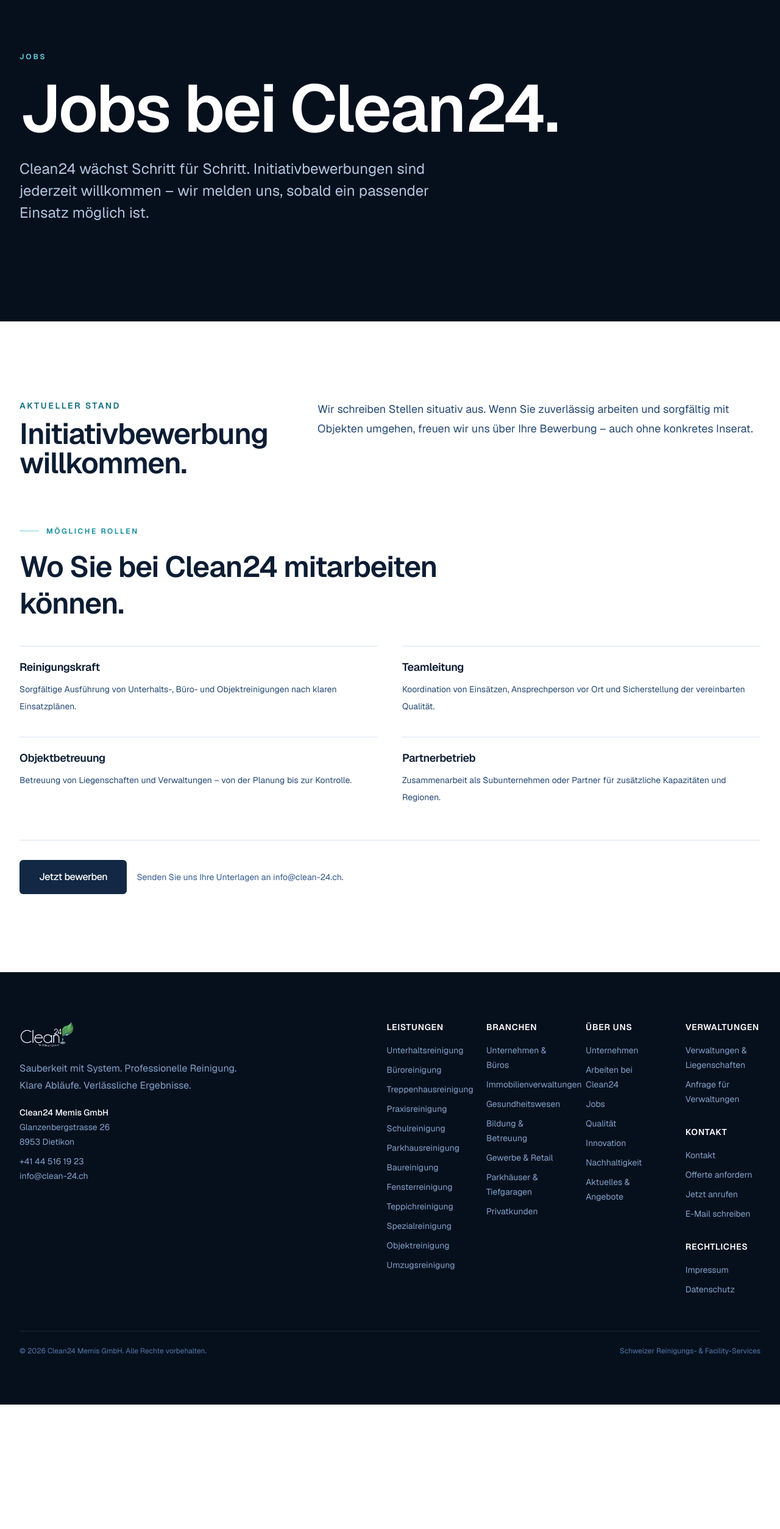
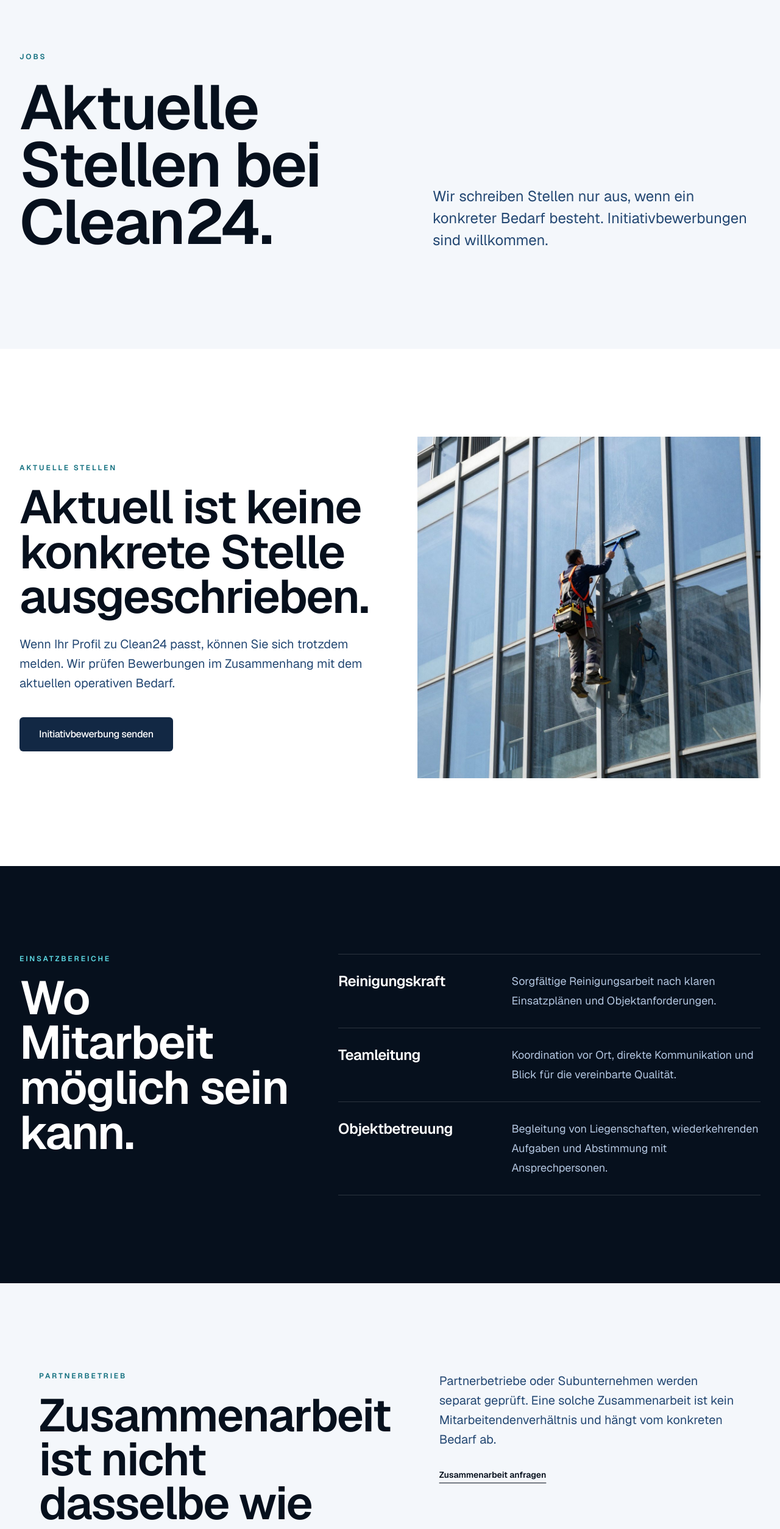
Before and after one commit to oguzabii/clean24-corporate-website, a Next.js app: page /jobs in a window 1280 px wide. Shown: the part 140-2647 px from the top of the page at 61% size. Before the commit the page ends 2443 px from the top, so only its background shows below. Built offline with nearby package versions, Linux system fonts and the light colour scheme.

Commit message:
refactor: redesign careers and jobs pages

```diff
--- a/app/arbeiten-bei-clean24/page.tsx
+++ b/app/arbeiten-bei-clean24/page.tsx
@@ -1,78 +1,223 @@
 import type { Metadata } from "next";
-import { Section } from "@/components/layout/Section";
-import { PageHeader } from "@/components/layout/PageHeader";
-import { SectionHeading } from "@/components/ui/SectionHeading";
-import { FeatureGrid } from "@/components/ui/FeatureGrid";
+import Image from "next/image";
+import Link from "next/link";
+import { Container } from "@/components/layout/Container";
 import { Button } from "@/components/ui/Button";
 import { contact } from "@/data/contact";
 
 export const metadata: Metadata = {
   title: "Arbeiten bei Clean24",
   description:
-    "Arbeiten bei Clean24 bedeutet klare Einsätze, zuverlässige Planung und respektvollen Umgang. Erfahren Sie, wie wir zusammenarbeiten.",
+    "Arbeiten bei Clean24 bedeutet klare Einsätze, zuverlässige Planung, respektvolle Zusammenarbeit und Verantwortung vor Ort.",
 };
 
 const mailtoApply = `${contact.emailHref}?subject=Bewerbung%20Clean24`;
 
-const points = [
+const principles = [
   {
     title: "Klare Einsätze",
-    text: "Jeder Einsatz wird vorbereitet: Objekt, Umfang und Zuständigkeit sind vor dem Start klar. So weiss jedes Teammitglied, was zu tun ist.",
+    text: "Objekt, Umfang und Zuständigkeit werden vor dem Einsatz geklärt. Gute Arbeit beginnt mit Orientierung.",
   },
   {
     title: "Zuverlässige Planung",
-    text: "Wir planen Einsätze vorausschauend und fair. Verlässliche Abläufe geben Sicherheit – für unsere Kunden und für unser Team.",
+    text: "Einsätze brauchen Struktur. Wir planen so, dass Kundinnen, Kunden und Team wissen, worauf sie sich verlassen können.",
   },
   {
     title: "Respektvoller Umgang",
-    text: "Ehrliche Kommunikation, faire Zusammenarbeit und gegenseitiger Respekt sind für uns die Grundlage guter Arbeit.",
+    text: "Direkte Kommunikation und fairer Umgang gehören für uns zur täglichen Zusammenarbeit.",
   },
   {
     title: "Verantwortung vor Ort",
-    text: "Wir vertrauen darauf, dass unsere Mitarbeitenden mitdenken und Verantwortung übernehmen – dort, wo die Arbeit geschieht.",
+    text: "Wer bei Clean24 arbeitet, übernimmt Verantwortung dort, wo Qualität sichtbar wird: im Objekt.",
   },
+];
+
+const applicationSteps = [
+  "Bewerbung senden",
+  "Persönliches Kennenlernen",
+  "Passender Einsatz, wenn Bedarf und Profil zusammenpassen",
+];
+
+const roleAreas = [
+  "Reinigungskraft",
+  "Teamleitung",
+  "Objektbetreuung",
 ];
 
 export default function ArbeitenBeiClean24Page() {
   return (
     <>
-      <PageHeader
-        eyebrow="Karriere"
-        title="Arbeiten bei Clean24."
-        lead="Clean24 lebt von Menschen, die zuverlässig arbeiten und Verantwortung übernehmen. Was das für die Zusammenarbeit bedeutet, lesen Sie hier."
-      />
+      <section className="bg-white py-24 text-navy-950 sm:py-32 lg:py-40">
+        <Container className="max-w-[90rem]">
+          <div className="grid gap-12 lg:grid-cols-[0.92fr_1.08fr] lg:items-center lg:gap-20">
+            <div>
+              <p className="text-xs font-semibold uppercase tracking-[0.24em] text-teal-700">
+                Karriere
+              </p>
+              <h1 className="mt-7 max-w-5xl text-[clamp(3rem,10vw,6.6rem)] font-semibold leading-[0.92] tracking-tight">
+                Saubere Arbeit.
+                <span className="block">Klare Einsätze.</span>
+                <span className="block text-navy-400">
+                  Ein Team, das zählt.
+                </span>
+              </h1>
+              <p className="mt-8 max-w-2xl text-xl leading-8 text-navy-600 sm:text-2xl sm:leading-9">
+                Clean24 arbeitet organisiert, direkt und mit Respekt. Für
+                Menschen, die zuverlässig arbeiten und Verantwortung übernehmen
+                wollen.
+              </p>
+              <div className="mt-10">
+                <Button href="/jobs" variant="primary" size="lg">
+                  Aktuelle Möglichkeiten ansehen
+                </Button>
+              </div>
+            </div>
 
-      <Section tone="white">
-        <SectionHeading
-          eyebrow="Zusammenarbeit"
-          title="Wie wir bei Clean24 arbeiten."
-          lead="Gute Reinigung entsteht durch gute Organisation und ein Team, das sich aufeinander verlassen kann."
-        />
-        <div className="mt-12">
-          <FeatureGrid items={points} columns={2} />
-        </div>
-      </Section>
+            <div className="relative min-h-[420px] overflow-hidden bg-navy-100 sm:min-h-[620px] lg:min-h-[720px]">
+              <Image
+                src="/media/clean24/office-cleaning.jpg"
+                alt="Professionelle Reinigung in einer modernen Arbeitsumgebung."
+                fill
+                priority
+                sizes="(max-width: 1024px) 100vw, 50vw"
+                className="object-cover object-center"
+              />
+            </div>
+          </div>
+        </Container>
+      </section>
 
-      <Section tone="mist">
-        <div className="mx-auto max-w-3xl text-center">
-          <h2 className="text-2xl font-semibold tracking-tight text-navy-900 sm:text-3xl">
-            Interesse an einer Mitarbeit?
+      <section className="bg-navy-950 py-24 text-white sm:py-32 lg:py-44">
+        <Container className="max-w-[80rem]">
+          <div className="max-w-5xl">
+            <p className="text-xs font-semibold uppercase tracking-[0.24em] text-teal-300">
+              Zusammenarbeit
+            </p>
+            <h2 className="mt-6 text-[clamp(2.7rem,7vw,5.6rem)] font-semibold leading-[0.94] tracking-tight">
+              Gute Reinigung braucht Menschen, die wissen, was zu tun ist.
+            </h2>
+          </div>
+          <div className="mt-16 divide-y divide-white/15 border-y border-white/15">
+            {principles.map((item, index) => (
+              <section
+                key={item.title}
+                className="grid gap-5 py-8 sm:grid-cols-[7rem_1fr] sm:gap-8 lg:grid-cols-[10rem_0.8fr_1.2fr] lg:items-start"
+              >
+                <span className="text-sm font-semibold tabular-nums text-teal-300">
+                  0{index + 1}
+                </span>
+                <h3 className="text-3xl font-semibold leading-tight tracking-tight sm:text-4xl">
+                  {item.title}
+                </h3>
+                <p className="max-w-2xl text-lg leading-8 text-navy-200">
+                  {item.text}
+                </p>
+              </section>
+            ))}
+          </div>
+        </Container>
+      </section>
+
+      <section className="bg-mist py-20 sm:py-28 lg:py-36">
+        <Container className="max-w-[86rem]">
+          <div className="grid gap-12 lg:grid-cols-[1.05fr_0.95fr] lg:items-center lg:gap-20">
+            <div className="relative min-h-[360px] overflow-hidden bg-navy-100 sm:min-h-[560px]">
+              <Image
+                src="/media/clean24/stairwell-cleaning.jpg"
+                alt="Gepflegtes Treppenhaus als Beispiel für strukturierte Reinigungsarbeit."
+                fill
+                sizes="(max-width: 1024px) 100vw, 50vw"
+                className="object-cover object-center"
+              />
+            </div>
+            <div>
+              <p className="text-xs font-semibold uppercase tracking-[0.24em] text-teal-700">
+                Einsatzbereiche
+              </p>
+              <h2 className="mt-5 text-[clamp(2.5rem,6vw,4.8rem)] font-semibold leading-[0.96] tracking-tight text-navy-950">
+                Rollen mit Verantwortung.
+              </h2>
+              <p className="mt-6 max-w-xl text-xl leading-8 text-navy-600">
+                Je nach Bedarf arbeitet Clean24 mit Menschen in Reinigung,
+                Teamleitung und Objektbetreuung. Partnerbetriebe werden separat
+                betrachtet.
+              </p>
+              <div className="mt-10 divide-y divide-navy-200 border-y border-navy-200">
+                {roleAreas.map((role) => (
+                  <Link
+                    key={role}
+                    href="/jobs"
+                    className="group flex min-h-20 items-center justify-between gap-6 py-5 transition-colors hover:text-teal-700 focus-visible:outline-none focus-visible:ring-2 focus-visible:ring-teal-500"
+                  >
+                    <span className="text-2xl font-semibold tracking-tight text-navy-950">
+                      {role}
+                    </span>
+                    <span
+                      className="text-sm font-semibold text-navy-500 transition-transform group-hover:translate-x-1"
+                      aria-hidden
+                    >
+                      →
+                    </span>
+                  </Link>
+                ))}
+              </div>
+            </div>
+          </div>
+        </Container>
+      </section>
+
+      <section className="bg-white py-20 sm:py-28 lg:py-36">
+        <Container className="max-w-[76rem]">
+          <div className="grid gap-12 lg:grid-cols-[0.8fr_1.2fr] lg:gap-20">
+            <div>
+              <p className="text-xs font-semibold uppercase tracking-[0.24em] text-teal-700">
+                Bewerbung
+              </p>
+              <h2 className="mt-5 text-[clamp(2.5rem,6vw,4.8rem)] font-semibold leading-[0.96] tracking-tight text-navy-950">
+                Einfach anfangen.
+              </h2>
+            </div>
+            <div className="divide-y divide-navy-200 border-y border-navy-200">
+              {applicationSteps.map((step, index) => (
+                <div
+                  key={step}
+                  className="grid gap-4 py-6 sm:grid-cols-[5rem_1fr] sm:items-center"
+                >
+                  <span className="text-sm font-semibold tabular-nums text-teal-700">
+                    0{index + 1}
+                  </span>
+                  <p className="text-2xl font-semibold leading-tight tracking-tight text-navy-950">
+                    {step}
+                  </p>
+                </div>
+              ))}
+            </div>
+          </div>
+          <div className="mt-14 border-t border-navy-200 pt-8">
+            <p className="max-w-3xl text-lg leading-8 text-navy-600">
+              Eine Bewerbung führt nicht automatisch zu einem Einsatz. Wir
+              prüfen gemeinsam, ob aktueller Bedarf und Profil zusammenpassen.
+            </p>
+          </div>
+        </Container>
+      </section>
+
+      <section className="bg-navy-950 py-20 text-white sm:py-28 lg:py-36">
+        <Container className="max-w-4xl text-center">
+          <h2 className="text-[clamp(2.6rem,7vw,5.2rem)] font-semibold leading-[0.96] tracking-tight">
+            Bereit für klare Einsätze?
           </h2>
-          <p className="mt-3 text-[0.95rem] leading-7 text-navy-600">
-            Wir freuen uns über Menschen, die zuverlässig arbeiten und sorgfältig
-            mit Objekten umgehen. Schreiben Sie uns – auch eine Initiativbewerbung
-            ist willkommen.
+          <p className="mx-auto mt-6 max-w-2xl text-xl leading-8 text-navy-200">
+            Senden Sie uns Ihre Initiativbewerbung. Wir melden uns, wenn eine
+            passende Möglichkeit entsteht.
           </p>
-          <div className="mt-8 flex flex-col justify-center gap-3 sm:flex-row">
-            <Button href={mailtoApply} variant="primary" size="lg">
+          <div className="mt-9">
+            <Button href={mailtoApply} variant="accent" size="lg">
               Initiativbewerbung senden
             </Button>
-            <Button href="/jobs" variant="outline" size="lg">
-              Offene Bereiche ansehen
-            </Button>
           </div>
-        </div>
-      </Section>
+        </Container>
+      </section>
     </>
   );
 }
--- a/app/jobs/page.tsx
+++ b/app/jobs/page.tsx
@@ -1,96 +1,161 @@
 import type { Metadata } from "next";
-import { Section } from "@/components/layout/Section";
-import { PageHeader } from "@/components/layout/PageHeader";
-import { SectionHeading } from "@/components/ui/SectionHeading";
+import Image from "next/image";
+import Link from "next/link";
+import { Container } from "@/components/layout/Container";
 import { Button } from "@/components/ui/Button";
 import { contact } from "@/data/contact";
 
 export const metadata: Metadata = {
   title: "Jobs",
   description:
-    "Jobs bei Clean24: Initiativbewerbungen sind jederzeit willkommen – für Reinigungskraft, Teamleitung, Objektbetreuung oder als Partnerbetrieb.",
+    "Jobs bei Clean24: Aktuelle Stellen, Initiativbewerbung und mögliche Einsatzbereiche in Reinigung, Teamleitung und Objektbetreuung.",
 };
 
 const mailtoApply = `${contact.emailHref}?subject=Bewerbung%20Clean24`;
 
-const roles = [
+const roleAreas = [
   {
     title: "Reinigungskraft",
-    text: "Sorgfältige Ausführung von Unterhalts-, Büro- und Objektreinigungen nach klaren Einsatzplänen.",
+    text: "Sorgfältige Reinigungsarbeit nach klaren Einsatzplänen und Objektanforderungen.",
   },
   {
     title: "Teamleitung",
-    text: "Koordination von Einsätzen, Ansprechperson vor Ort und Sicherstellung der vereinbarten Qualität.",
+    text: "Koordination vor Ort, direkte Kommunikation und Blick für die vereinbarte Qualität.",
   },
   {
     title: "Objektbetreuung",
-    text: "Betreuung von Liegenschaften und Verwaltungen – von der Planung bis zur Kontrolle.",
-  },
-  {
-    title: "Partnerbetrieb",
-    text: "Zusammenarbeit als Subunternehmen oder Partner für zusätzliche Kapazitäten und Regionen.",
+    text: "Begleitung von Liegenschaften, wiederkehrenden Aufgaben und Abstimmung mit Ansprechpersonen.",
   },
 ];
 
 export default function JobsPage() {
   return (
     <>
-      <PageHeader
-        eyebrow="Jobs"
-        title="Jobs bei Clean24."
-        lead="Clean24 wächst Schritt für Schritt. Initiativbewerbungen sind jederzeit willkommen – wir melden uns, sobald ein passender Einsatz möglich ist."
-      />
+      <section className="bg-mist py-24 text-navy-950 sm:py-32 lg:py-40">
+        <Container className="max-w-[88rem]">
+          <div className="grid gap-12 lg:grid-cols-[1fr_0.9fr] lg:items-end lg:gap-20">
+            <div>
+              <p className="text-xs font-semibold uppercase tracking-[0.24em] text-teal-700">
+                Jobs
+              </p>
+              <h1 className="mt-7 max-w-5xl text-[clamp(3rem,10vw,6.4rem)] font-semibold leading-[0.92] tracking-tight">
+                Aktuelle Stellen bei Clean24.
+              </h1>
+            </div>
+            <p className="max-w-2xl text-xl leading-8 text-navy-600 sm:text-2xl sm:leading-9">
+              Wir schreiben Stellen nur aus, wenn ein konkreter Bedarf besteht.
+              Initiativbewerbungen sind willkommen.
+            </p>
+          </div>
+        </Container>
+      </section>
 
-      <Section tone="white">
-        <div className="grid gap-12 lg:grid-cols-[0.72fr_1.28fr] lg:gap-20">
+      <section className="bg-white py-20 sm:py-28 lg:py-36">
+        <Container className="max-w-[88rem]">
+          <div className="grid gap-12 lg:grid-cols-[0.95fr_1.05fr] lg:items-center lg:gap-20">
             <div>
-            <p className="text-sm font-semibold uppercase tracking-[0.18em] text-teal-700">
-              Aktueller Stand
+              <p className="text-xs font-semibold uppercase tracking-[0.24em] text-teal-700">
+                Aktuelle Stellen
               </p>
-            <h2 className="mt-3 text-4xl font-semibold tracking-tight text-navy-900 sm:text-5xl">
-              Initiativbewerbung willkommen.
+              <h2 className="mt-5 text-[clamp(2.5rem,6vw,4.9rem)] font-semibold leading-[0.96] tracking-tight text-navy-950">
+                Aktuell ist keine konkrete Stelle ausgeschrieben.
               </h2>
-          </div>
-          <div className="max-w-3xl text-lg leading-8 text-navy-600">
-            <p>
-              Wir schreiben Stellen situativ aus. Wenn Sie zuverlässig arbeiten
-              und sorgfältig mit Objekten umgehen, freuen wir uns über Ihre
-              Bewerbung – auch ohne konkretes Inserat.
+              <p className="mt-6 max-w-2xl text-xl leading-8 text-navy-600">
+                Wenn Ihr Profil zu Clean24 passt, können Sie sich trotzdem
+                melden. Wir prüfen Bewerbungen im Zusammenhang mit dem aktuellen
+                operativen Bedarf.
               </p>
+              <div className="mt-10">
+                <Button href={mailtoApply} variant="primary" size="lg">
+                  Initiativbewerbung senden
+                </Button>
               </div>
             </div>
 
-        <div className="mt-20">
-          <SectionHeading
-            eyebrow="Mögliche Rollen"
-            title="Wo Sie bei Clean24 mitarbeiten können."
+            <div className="relative min-h-[360px] overflow-hidden bg-navy-100 sm:min-h-[560px]">
+              <Image
+                src="/media/clean24/glass-cleaning.jpg"
+                alt="Professionelle Glasreinigung als Beispiel für sorgfältige Reinigungsarbeit."
+                fill
+                sizes="(max-width: 1024px) 100vw, 48vw"
+                className="object-cover object-center"
               />
-          <div className="mt-10 grid gap-x-10 gap-y-9 sm:grid-cols-2">
-            {roles.map((role) => (
-              <div
-                key={role.title}
-                className="border-t border-navy-100 pt-5"
-              >
-                <h3 className="text-lg font-semibold tracking-tight text-navy-900">
+            </div>
+          </div>
+        </Container>
+      </section>
+
+      <section className="bg-navy-950 py-20 text-white sm:py-28 lg:py-36">
+        <Container className="max-w-[82rem]">
+          <div className="grid gap-12 lg:grid-cols-[0.78fr_1.22fr] lg:gap-20">
+            <div>
+              <p className="text-xs font-semibold uppercase tracking-[0.24em] text-teal-300">
+                Einsatzbereiche
+              </p>
+              <h2 className="mt-5 text-[clamp(2.5rem,6vw,4.8rem)] font-semibold leading-[0.96] tracking-tight">
+                Wo Mitarbeit möglich sein kann.
+              </h2>
+            </div>
+            <div className="divide-y divide-white/15 border-y border-white/15">
+              {roleAreas.map((role) => (
+                <section key={role.title} className="grid gap-3 py-7 sm:grid-cols-[0.8fr_1.2fr]">
+                  <h3 className="text-2xl font-semibold tracking-tight">
                     {role.title}
                   </h3>
-                <p className="mt-2 text-sm leading-7 text-navy-600">
+                  <p className="max-w-2xl text-base leading-7 text-navy-200 sm:text-lg sm:leading-8">
                     {role.text}
                   </p>
-              </div>
+                </section>
               ))}
             </div>
           </div>
+        </Container>
+      </section>
 
-        <div className="mt-14 flex flex-col items-start gap-4 border-t border-navy-100 pt-8 sm:flex-row sm:items-center">
+      <section className="bg-mist py-20 sm:py-28 lg:py-36">
+        <Container className="max-w-[76rem]">
+          <div className="grid gap-12 lg:grid-cols-[0.86fr_1.14fr] lg:gap-20">
+            <div>
+              <p className="text-xs font-semibold uppercase tracking-[0.24em] text-teal-700">
+                Partnerbetrieb
+              </p>
+              <h2 className="mt-5 text-[clamp(2.5rem,6vw,4.7rem)] font-semibold leading-[0.96] tracking-tight text-navy-950">
+                Zusammenarbeit ist nicht dasselbe wie Anstellung.
+              </h2>
+            </div>
+            <div className="max-w-3xl text-xl leading-8 text-navy-600">
+              <p>
+                Partnerbetriebe oder Subunternehmen werden separat geprüft. Eine
+                solche Zusammenarbeit ist kein Mitarbeitendenverhältnis und
+                hängt vom konkreten Bedarf ab.
+              </p>
+              <Link
+                href={mailtoApply}
+                className="mt-8 inline-flex text-sm font-semibold text-navy-950 underline underline-offset-8 transition-colors hover:text-teal-700 focus-visible:outline-none focus-visible:ring-2 focus-visible:ring-teal-500"
+              >
+                Zusammenarbeit anfragen
+              </Link>
+            </div>
+          </div>
+        </Container>
+      </section>
+
+      <section className="bg-white py-20 sm:py-28 lg:py-36">
+        <Container className="max-w-4xl text-center">
+          <h2 className="text-[clamp(2.6rem,7vw,5rem)] font-semibold leading-[0.96] tracking-tight text-navy-950">
+            Initiativbewerbung senden.
+          </h2>
+          <p className="mx-auto mt-6 max-w-2xl text-xl leading-8 text-navy-600">
+            Senden Sie uns kurz, wer Sie sind, welche Erfahrung Sie mitbringen
+            und in welchem Bereich Sie arbeiten möchten.
+          </p>
+          <div className="mt-9">
             <Button href={mailtoApply} variant="primary" size="lg">
               Jetzt bewerben
             </Button>
-          <p className="text-sm text-navy-500">
-            Senden Sie uns Ihre Unterlagen an {contact.email}.
-          </p>
           </div>
-      </Section>
+        </Container>
+      </section>
     </>
   );
 }
```
Lines whose indentation alone changed are shown as unchanged.
